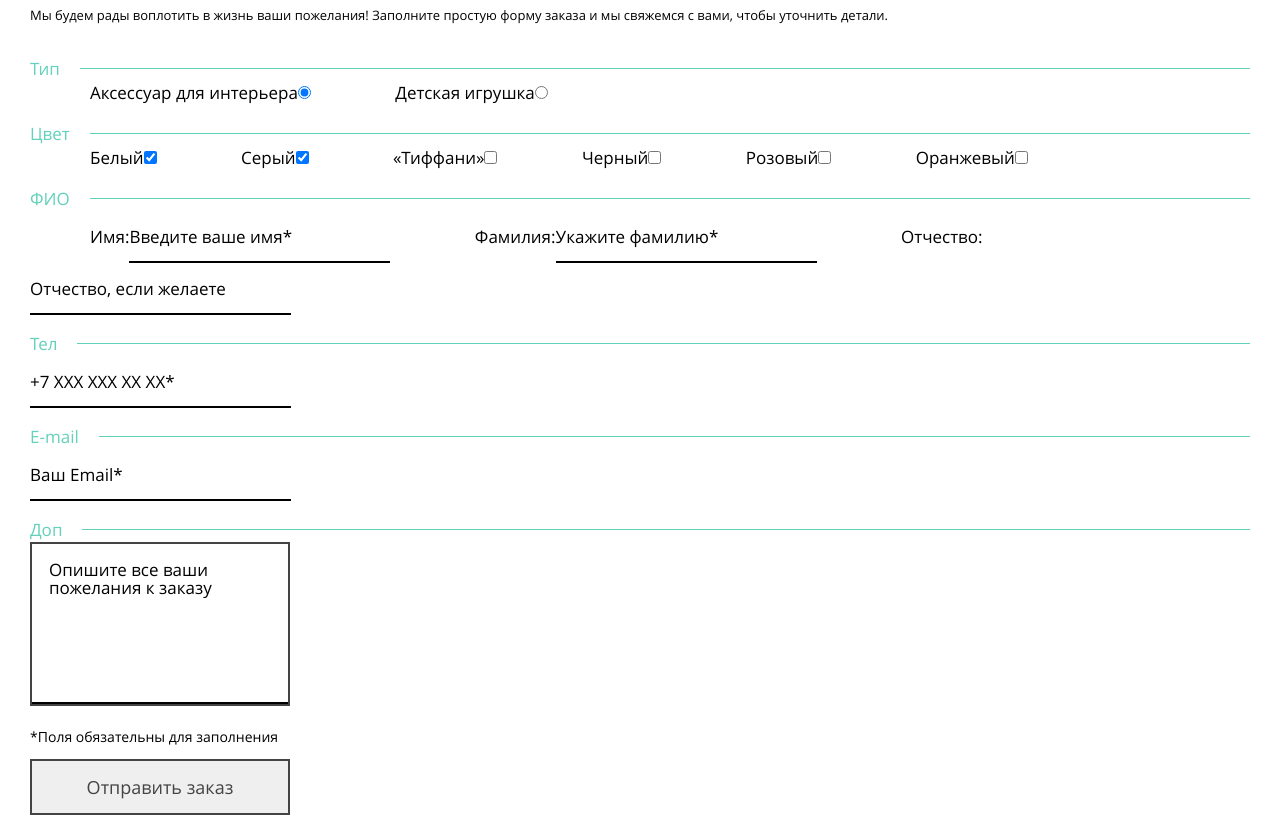
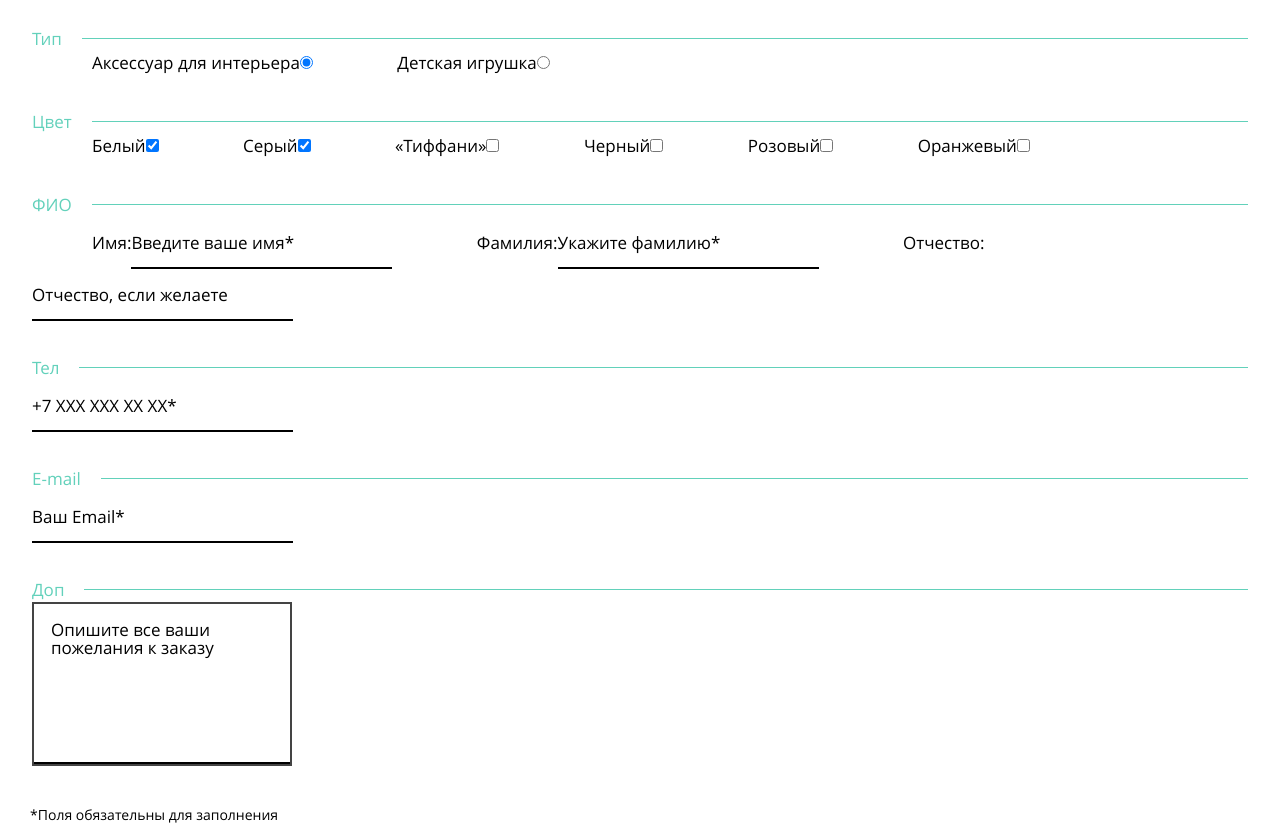
Before and after one commit to sakralbar0192/Mishka, a website: page source/form.html in a window 1280 px wide. Shown: the part 722-1548 px from the top of the page. Drawn offline with nearby package versions, Linux system fonts and the light colour scheme; files that its build step writes are made by us from their sources.

Commit message:
поправил первичную стилизацию главной страницы

```diff
--- a/source/form.html
+++ b/source/form.html
@@ -32,8 +32,8 @@
     <p class="page-header__text">Бесплатная доставка по России</p>
   </header>
   <main class="page-main">
-    <h1 class="page-main__title">Вязание на заказ</h1>
     <form class="order-form page-main__order-form container" action="https://echo.htmlacademy.ru" method="get">
+      <h1 class="page-main__title">Вязание на заказ</h1>
       <p class="order-form__text-top">Мы будем рады воплотить в жизнь ваши пожелания! Заполните простую форму заказа и мы свяжемся с вами, чтобы уточнить детали.</p>
       <fieldset class="order-form__fieldset">
         <legend class="order-form__title">Тип</legend>
--- a/source/less/blocks/main-suggestion.less
+++ b/source/less/blocks/main-suggestion.less
@@ -1,3 +1,7 @@
+.main-suggestion{
+padding-bottom: 35px;
+}
+
 .main-suggestion__title {
   margin: 0;
   font-size: 17px;
@@ -52,7 +56,3 @@
   font-size: 17px;
   line-height: 24px;
 }
-
-.main-suggestion__button {
-  margin-bottom: 35px;
-}
--- a/source/less/blocks/order-form.less
+++ b/source/less/blocks/order-form.less
@@ -1,12 +1,18 @@
+.order-form {
+  margin-bottom: 15px;
+  padding-top: 17px;
+}
+
 .order-form__text-top {
-  margin: 17px 0 30px 0;
+  margin: 0;
+  margin-bottom: 30px;
   font-size: 13px;
   font-weight: 400;
   line-height: 24px;
 }
 
 .order-form__fieldset {
-  margin: 17px 0;
+  margin-bottom: 35px;
   padding: 0;
   border: 0;
   border-top: 1px solid @tiffany;
@@ -80,7 +86,3 @@
   font-weight: 400;
   line-height: 16px;
 }
-
-.order-form__button {
-  margin-bottom: 55px;
-}
```
